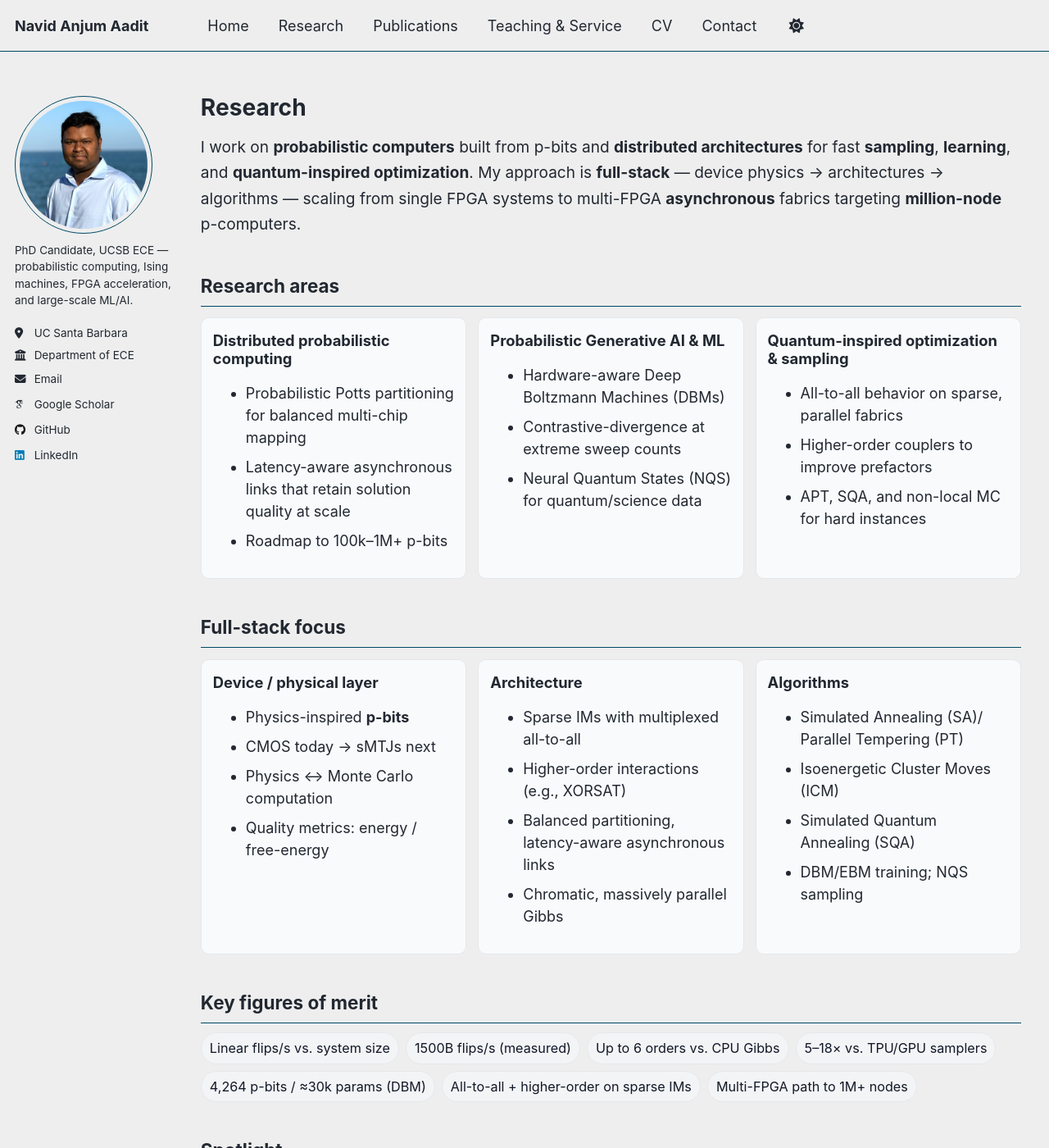
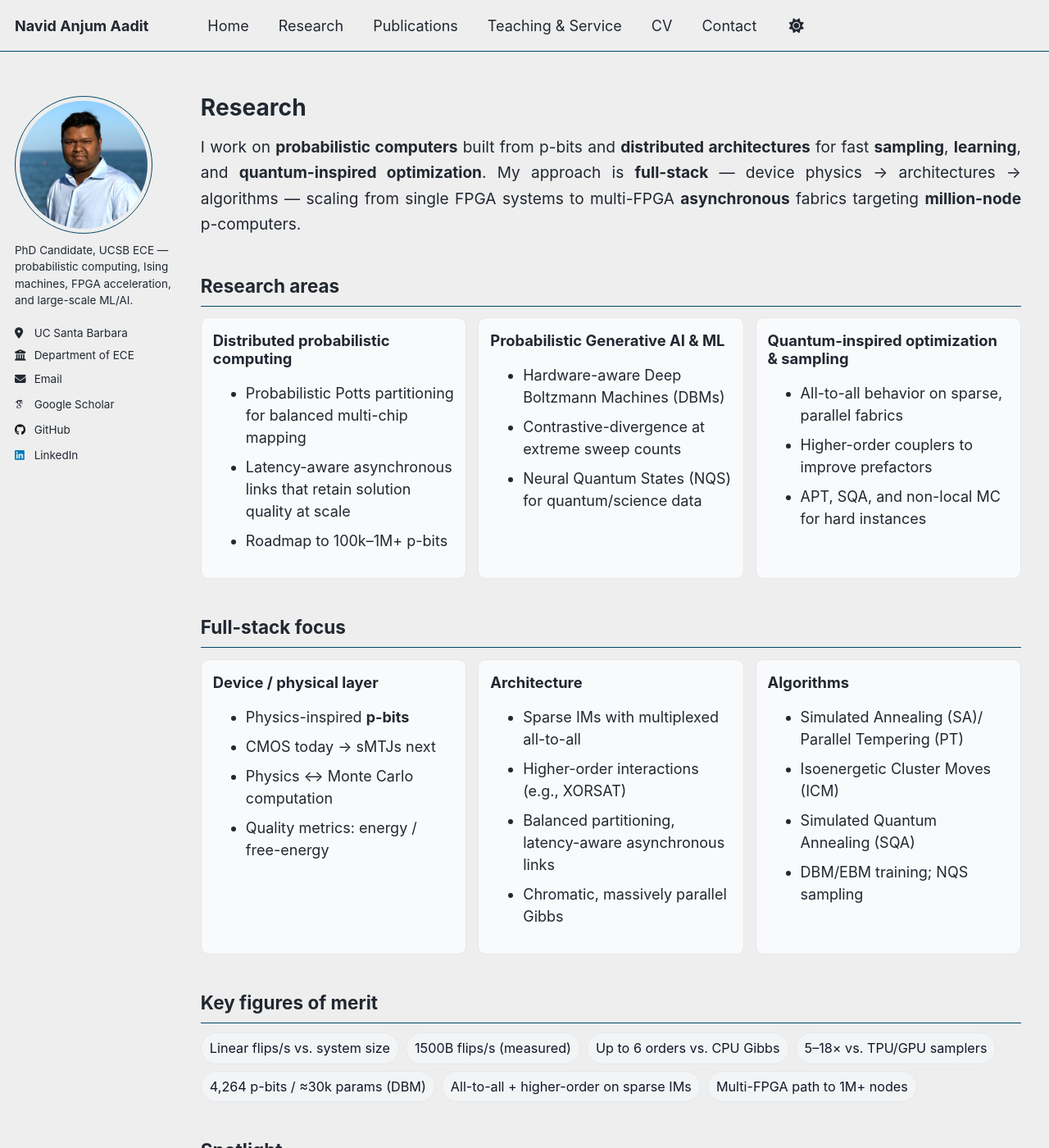
Before and after one commit to navidaadit/navidaadit.github.io, a Jekyll site: the page built from _pages/research.md, in a window 1280 px wide and 1400 px high. Shown: the whole window at 82% size. Built offline with Jekyll 4.4.1, drawn with Linux system fonts in a browser that asks for light colours; some web fonts are replaced.

Commit message:
Update _custom.scss

```diff
--- a/_sass/_custom.scss
+++ b/_sass/_custom.scss
@@ -29,6 +29,11 @@
   --footer-bg: #f8fafc;
   --footer-fg: #475569;
   --footer-border: #e5e7eb;
+
+  /* NEW: neutral “surface” vars for white cards (research/teaching boxes) */
+  --surface-bg: #f8fafc;
+  --surface-border: #e5e7eb;
+  --surface-fg: inherit;
 }
 
 .layout--single .page {
@@ -62,14 +67,12 @@
   max-width: var(--content-max);
 }
 
-/* Justified body text */
+/* Justified body text (base) */
 .layout--single .page__content p {
   text-align: justify;
   text-justify: inter-word;
-  -webkit-hyphens: none;
-  hyphens: none;
-  word-break: normal;
-  overflow-wrap: anywhere;
+  -webkit-hyphens: auto;
+  hyphens: auto;
 }
 
 /* Clear legacy floats */
@@ -166,9 +169,7 @@ html.dark,
 body.dark,
 :root.theme-dark,
 .theme--dark,
-.mm-dark,
-.dark,
-.dark-mode {
+.mm-dark {
   --tag-bg: rgba(255,255,255,.08);
   --tag-border: rgba(255,255,255,.22);
   --tag-fg: #e5e7eb;
@@ -176,6 +177,11 @@ body.dark,
   --footer-bg: #0b1220;
   --footer-fg: #cbd5e1;
   --footer-border: #1f2937;
+
+  /* NEW: surfaces flip with dark too */
+  --surface-bg: #0b1220;
+  --surface-border: #1f2937;
+  --surface-fg: #e5e7eb;
 }
 @media (prefers-color-scheme: dark) {
   :root:not([data-theme="light"]):not(.theme-light) {
@@ -186,6 +192,10 @@ body.dark,
     --footer-bg: #0b1220;
     --footer-fg: #cbd5e1;
     --footer-border: #1f2937;
+
+    --surface-bg: #0b1220;
+    --surface-border: #1f2937;
+    --surface-fg: #e5e7eb;
   }
 }
 
@@ -235,18 +245,34 @@ body.dark,
 }
 
 /* ===========================================================
-   HARD ENFORCERS & FIXES (mobile cards wrap, badges theme-aware)
+   HARD ENFORCE: 75% inner width + justification, no hyphens
+   (placed last so it wins the cascade)
    =========================================================== */
 
-/* Enforce 75% inner width for content blocks */
+/* Enforce 75% for *direct* children inside the content column (desktop) */
 .layout--single .page__content > *:not(.hero-img):not(.keyword-pills):not(.cv-row):not(.gallery-3):not(.figure-card) {
   width: 100% !important;
-  max-width: var(--content-max) !important;
-  margin-right: auto !important;
+  max-width: var(--content-max) !important; /* 75% of the right column */
+  margin-right: auto !important;            /* left-aligned, narrower block */
   margin-left: 0 !important;
 }
 
-/* Keep lists inside cards left-aligned and non-justified */
+/* Disable the 75% restriction on mobile to avoid cramped cards/overflow */
+@media (max-width: 980px) {
+  .layout--single .page__content > *:not(.hero-img):not(.keyword-pills):not(.cv-row):not(.gallery-3):not(.figure-card) {
+    max-width: none !important;
+    width: 100% !important;
+    margin: 0 !important;
+  }
+}
+
+/* Justify body text globally BUT no hyphenation */
+.page__content {
+  text-align: justify !important;
+  text-justify: inter-word;
+}
+
+/* Don't justify lists inside the white cards (research/teaching boxes) */
 .page__content .card ul,
 .page__content .card ol,
 .page__content .card li,
@@ -255,45 +281,82 @@ body.dark,
   text-justify: auto !important;
   -webkit-hyphens: none !important;
   hyphens: none !important;
-  overflow-wrap: anywhere;
 }
 
-/* --- TEACHING page: prevent long titles from overflowing on mobile --- */
-.page__content .course-item{
+/* NEW: make “card” boxes follow theme variables everywhere */
+.page__content .card {
+  background: var(--surface-bg) !important;
+  border-color: var(--surface-border) !important;
+  color: var(--surface-fg) !important;
+}
+
+/* Turn off hyphenation on common text blocks, but avoid ugly mid-word breaks */
+.page__content p,
+.page__content li,
+.page__content blockquote,
+.page__content .figcap,
+.page__content .small-note {
+  -webkit-hyphens: none !important;
+  hyphens: none !important;
+  word-break: normal !important;
+  overflow-wrap: break-word; /* wrap long tokens without splitting letters */
+}
+
+/* Keep non-paragraph UI bits left-aligned */
+.page__content h1,
+.page__content h2,
+.page__content h3,
+.page__content h4,
+.page__content h5,
+.page__content h6,
+.page__content .keyword-pills,
+.page__content .keyword-pills *,
+.page__content .pill-list,
+.page__content .pill-list *,
+.page__content .stat-row,
+.page__content .stat-row *,
+.page__content .card h4,
+.page__content .cv-row,
+.page__content .figure-card,
+.page__content .figure-card *,
+.footer-bar,
+.footer-bar * {
+  text-align: left !important;
+}
+
+/* Mobile overflow fix inside teaching/service cards:
+   allow the left text column to shrink/wrap next to the badge */
+.page__content .course-item {
   display:flex;
   align-items:flex-start;
   gap:10px;
-  border-radius:10px;
-  padding:8px 10px;
-  border:1px solid var(--tag-border,#e5e7eb);
-  background:var(--tag-bg,#f3f4f6);
-  flex-wrap:wrap;           /* allow wrapping */
+  flex-wrap: wrap;                /* let rows wrap on small screens */
 }
-.page__content .course-item > div{
-  flex:1 1 0;
-  min-width:0;              /* allow text to shrink and wrap */
+.page__content .course-item > div {
+  flex: 1 1 0;
+  min-width: 0;                  /* CRITICAL: allow wrapping */
+  overflow-wrap: anywhere;
+  word-break: normal;
 }
-@media (min-width:981px){
-  .page__content .course-item{flex-wrap:nowrap;}
-  .page__content .course-item .badge{margin-left:auto;}
-}
-@media (max-width:980px){
-  .page__content .course-item .badge{margin-left:0;}
+.page__content .course-item .badge {
+  flex: 0 0 auto;
+  white-space: nowrap;
 }
 
-/* --- PUBLICATIONS: make [J1], [C2]… badges theme-aware (generic selector) --- */
-.cite-id, .pub-id, .entry-id, .id-badge, .label, .stat-badge,
+/* Publications ID tags (e.g., [J1], [C2]) theme-aware */
+.cite-id, .pub-id, .id-badge, .entry-id, .label,
 [class^="id-"], [class*=" id-"] {
-  border:1px solid var(--tag-border) !important;
-  background:var(--tag-bg) !important;
-  color:var(--tag-fg) !important;
+  border: 1px solid var(--tag-border) !important;
+  background: var(--tag-bg) !important;
+  color: var(--tag-fg) !important;
+  border-radius: 999px;
+  padding: 2px 8px;
+  font-weight: 600;
 }
 
-/* --- Mobile nav dropdown a bit slimmer --- */
-.greedy-nav .hidden-links li a { padding-top:10px; padding-bottom:10px; line-height:1.2; }
-
-/* Safety: don’t justify captions/pills/stat rows */
-.page__content .keyword-pills,
-.page__content .pill-list,
-.page__content .stat-row,
-.page__content .figcap { text-align:left !important; }
+/* Slimmer mobile dropdown menu */
+.greedy-nav .hidden-links li a {
+  padding-top: 10px;
+  padding-bottom: 10px;
+  line-height: 1.2;
+}
```
